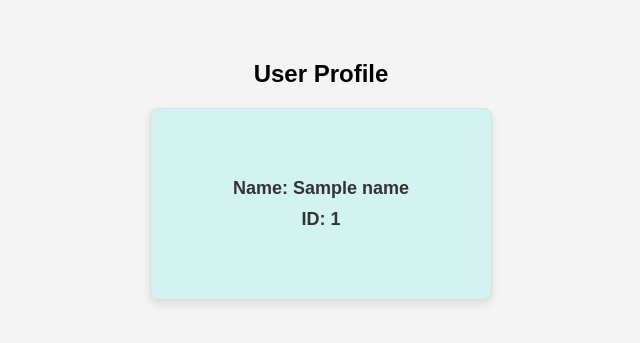
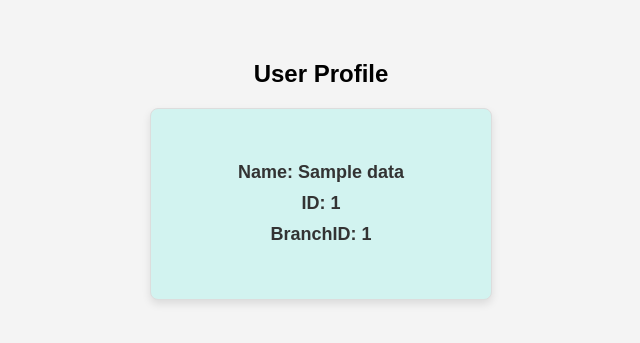
Before and after one commit to mk2436/BankTermProject, a Django app: template BankProject/rootApp/templates/rootApp/user-profile.html in a window 1280 px wide. Shown: the part 86-429 px from the top of the page, without its empty margins (319-959 px from the left). Run offline with Django 5.2, Linux system fonts and the light colour scheme; the template is opened without the code that fills it: most values are stand-ins (such as "Sample title", 1, 10 or a date in 2020).

Commit message:
updated profile

```diff
--- a/BankProject/rootApp/templates/rootApp/user-profile.html
+++ b/BankProject/rootApp/templates/rootApp/user-profile.html
@@ -49,8 +49,9 @@
     <h2 class="heading">User Profile</h2>  <!-- Use of the heading class -->
     <div class="tiles-container">  <!-- Keep the tiles inside this container -->
         <div class="tile">
-            <h2>Name: {{ name }}</h2>
-            <h2>ID: {{ id }}</h2>
+            <h2>Name: {{ data.name }}</h2>
+            <h2>ID: {{ data.id }}</h2>
+            <h2>BranchID: {{ data.bid }}</h2>
         </div>
     </div>
 {% endblock %}
--- a/BankProject/rootApp/views.py
+++ b/BankProject/rootApp/views.py
@@ -16,7 +16,8 @@
             employee = Employee.objects.get(empid=username)
             name = employee.name
             id = employee.empid
-            print(id)
-        return render(request, 'rootApp/user-profile.html', {'name':name, 'id': id})
+            bid = employee.bid.bid
+        data = {'name':name, 'id': id, 'bid':bid}
+        return render(request, 'rootApp/user-profile.html', {'data':data})
     except Employee.DoesNotExist:
         return render(request, 'rootApp/user-profile.html', {'name':'Not Available', 'ID': 'Not Available'})
```
